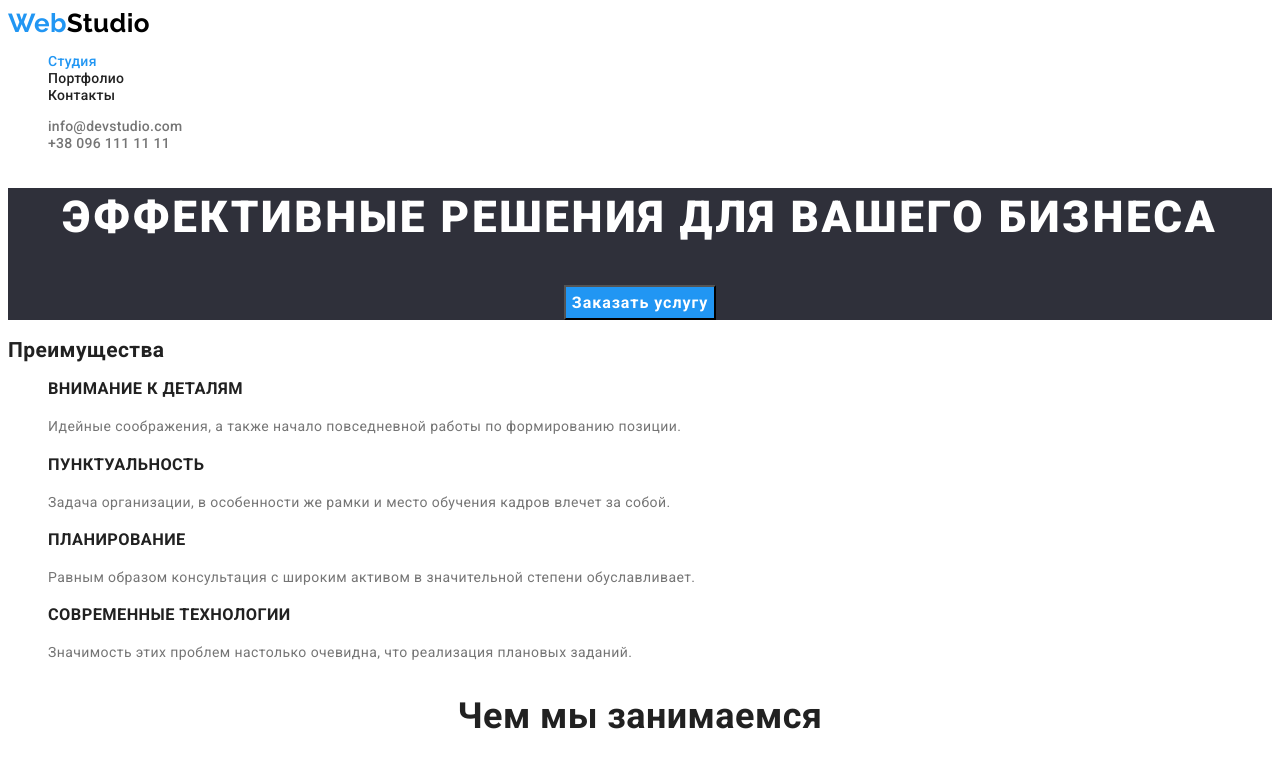
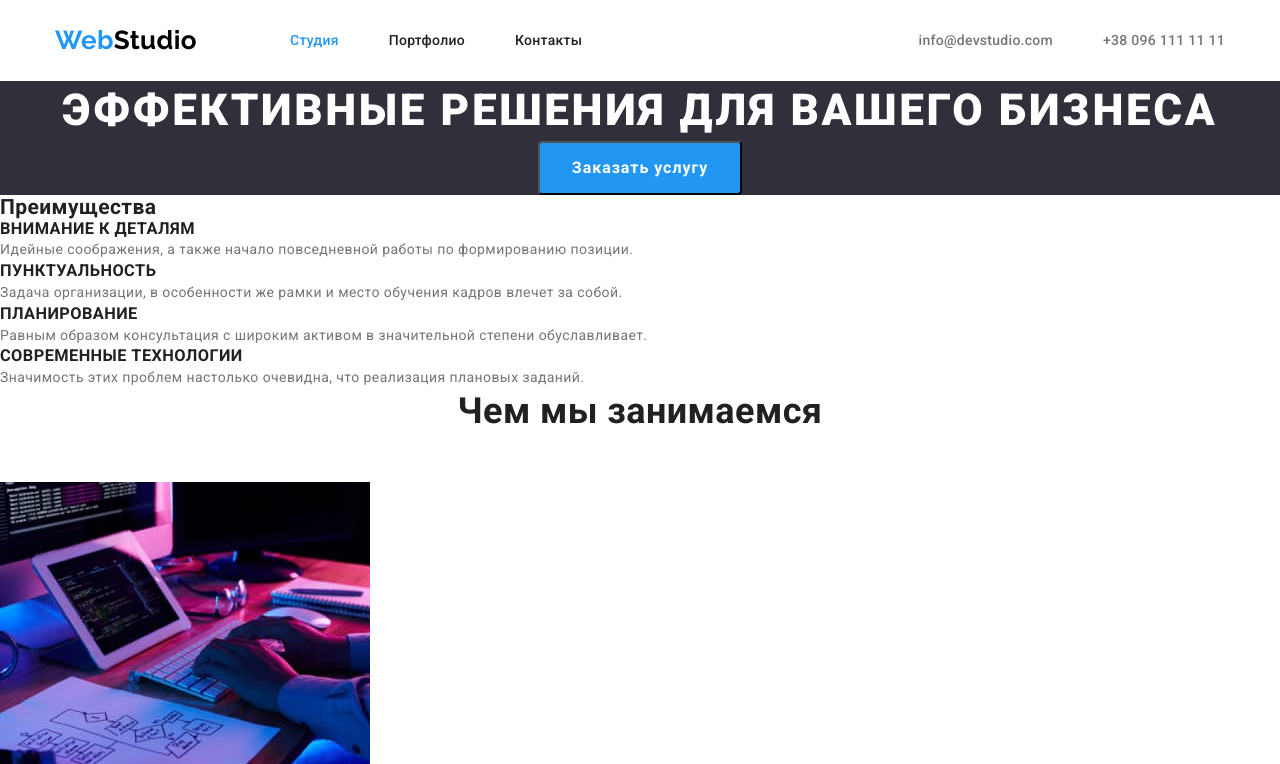
Before and after one commit to InnaKlyuchnyk/goit-markup-hw-02, a plain HTML site: page index.html in a window 1280 px wide. Shown: the top 764 px of the page. Drawn offline with nearby package versions, Linux system fonts and the light colour scheme.

Commit message:
Проба отступов для дз3

```diff
--- a/css/styles.css
+++ b/css/styles.css
@@ -10,6 +10,18 @@
     --logo-black-color: #000000;
     --light-background-buttons-color: #F5F4FA;
     --footer-mail-color: rgba(255, 255, 255, 0.6);
+}
+h1, h2, h3, h4, h5, h6, p {
+    margin-top: 0;
+    margin-bottom: 0;
+}
+ul, ol {
+    margin-top: 0;
+    margin-bottom: 0;
+    padding-left: 0;
+}
+img {
+    display: block;
 }
 .list {
 list-style: none;
@@ -25,17 +37,62 @@ body{
     line-height: 1.19;
     letter-spacing: 0.03em;
 }
+.container {
+    width: 1200px;
+    margin: 0 auto;
+    padding-left: 15px;
+    padding-right: 15px;
+}
+.section{
+    padding-top: 94px;
+    padding-bottom: 94px;
+}
+/* ====================Компоненты================== */
+.section-title {
+font-weight: 700;
+font-size: 36px;
+line-height: 1.17;
+text-align: center;
+margin-bottom: 50px;
+}
+
 /* ====================Шапка===================== */
+.header {
+    margin-top: 25px;
+    margin-bottom: 25px;
+}
+
+.header-container {
+    display: flex;
+    align-items: center;
+}
+.navigation {
+    display: flex;
+    align-items: center;
+}
+.site-nav {
+    display: flex;
+    align-items: center;
+}
+.mail-tel {
+    display: flex;
+    align-items: center;
+}
 .logo {
     font-family: var(--secondary-font);
     font-weight: 700;
     font-size: 26px;
+    margin-right: 93px;
 
     color: var(--logo-black-color);
 }
 
 .logo-part {
     color: var(--accent-color);
+}
+
+.site-nav-list:not(:last-child) {
+    margin-right: 50px;
 }
 
 .site-nav-link,
@@ -55,6 +112,12 @@ color: var(--main-color)
 }
 .site-nav-link.current {
     color: var(--accent-color);
+}
+.mail-tel{
+ margin-left: auto;
+}
+.mail-tel-list:not(:last-child){
+    margin-right: 50px;
 }
 .mail-tel-link {
 color: var(--secondary-color);
@@ -78,11 +141,13 @@ color: var(--main-light-color);
 }
 
 .main-button {
+border-radius: 4px;
 font-family: inherit;
 font-weight: 700;
 font-size: 16px;
 line-height: 1.87;
 letter-spacing: 0.06em;
+padding: 10px 32px;
 cursor: pointer;
 
 background: var(--accent-color);
@@ -103,13 +168,14 @@ color: var(--secondary-color);
 }
 
 /* ================Чем занимается студия============== */
-.section-title {
-font-weight: 700;
-font-size: 36px;
-line-height: 1.17;
-text-align: center;
+
+/* =================Наша команда==================== */
+.our-team{
+    background:var(--light-background-buttons-color);
 }
-/* =================Наша команда==================== */
+.team-list{
+    display: flex;
+}
 .team-title {
 font-weight: 500;
 font-size: 16px;
--- a/index.html
+++ b/index.html
@@ -8,14 +8,17 @@
     <link rel="preconnect" href="https://fonts.gstatic.com">
     <link href="https://fonts.googleapis.com/css2?family=Raleway:wght@700&family=Roboto:wght@400;500;700;900&display=swap"
         rel="stylesheet">
+    <link rel="stylesheet" href="https://cdnjs.cloudflare.com/ajax/libs/modern-normalize/1.1.0/modern-normalize.min.css"
+        integrity="sha512-wpPYUAdjBVSE4KJnH1VR1HeZfpl1ub8YT/NKx4PuQ5NmX2tKuGu6U/JRp5y+Y8XG2tV+wKQpNHVUX03MfMFn9Q=="
+        crossorigin="anonymous" referrerpolicy="no-referrer" />
 
     <link rel="stylesheet" href="./css/styles.css">
 </head>
 <body>
     <!-- Шапка -->
-    <header>
-
-        <nav>
+    <header class="header">
+        <div class="container header-container">
+            <nav class="navigation">
                 <a href="./" lang="en" class="logo link"> <span class="logo-part">Web</span>Studio</a>
                 <ul class="site-nav list">
                     <li class="site-nav-list">
@@ -30,13 +33,16 @@
                 </ul>
             </nav>
             <ul class="mail-tel list">
-            <li>
+                <li class="mail-tel-list">
                     <a href="mailto:info@devstudio.com" class="mail-tel-link link">info@devstudio.com</a>
                 </li>
-            <li>
+                <li class="mail-tel-list">
                     <a href="tel:+380961111111" class="mail-tel-link link">+38 096 111 11 11</a>
                 </li>
             </ul>
+        </div>
+
+
 
     </header>
 
@@ -87,7 +93,8 @@
 
         <!-- Команда студии -->
 
-        <section>
+        <section class="section our-team">
+            <div class="container">
                 <h2 class="section-title">Наша команда</h2>
                 <ul class="team-list">
                     <li class="list">
@@ -112,6 +119,8 @@
                         <p lang="en" class="team-position">UI Designer</p>
                     </li>
                 </ul>
+            </div>
+
         </section>
     </main>
 
```
Also changed, not shown: portfolio.html (+11 -5 lines). Lines whose indentation alone changed are shown as unchanged.
